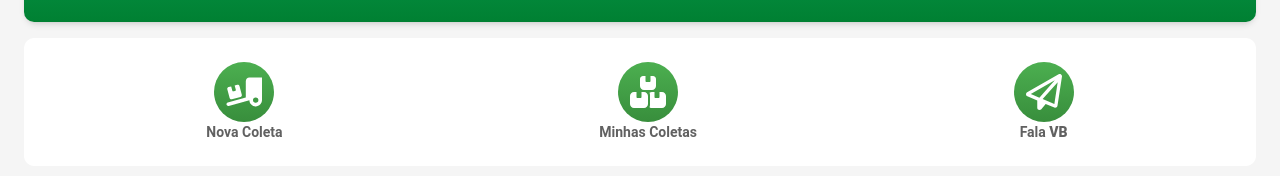
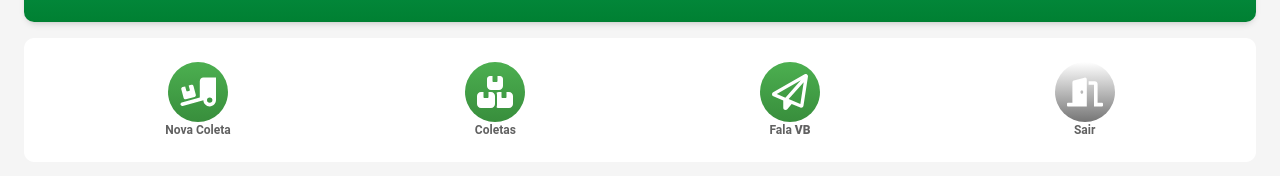
Before and after one commit to luancostar/portal_cliente, a React (Vite) app: page /home in a window 1280 px wide. Shown: the part 158-334 px from the top of the page. Built offline with nearby package versions, Linux system fonts and the light colour scheme; no server answers.

Commit message:
Update portal do cliente

```diff
--- a/src/components/Track/index.tsx
+++ b/src/components/Track/index.tsx
@@ -2,6 +2,7 @@ import {
   Card,
   CardBody,
 } from "@material-tailwind/react";
+import { FaDoorOpen } from "react-icons/fa";
 import { FaTruckRampBox, FaBoxesStacked, FaRegPaperPlane } from "react-icons/fa6";
 import { Link } from "react-router-dom";
 
@@ -24,7 +25,7 @@ export default function TrackTurn() {
             >
               <FaTruckRampBox className="text-6xl p-3 text-white group-hover:text-green-500" />
             </div>
-            <label className="text-sm font-bold text-center">Nova Coleta</label>
+            <label className="text-xs font-bold text-center">Nova Coleta</label>
           </Link>
         </div>
 
@@ -40,7 +41,7 @@ export default function TrackTurn() {
               >
                 <FaBoxesStacked className="text-6xl p-3 text-white group-hover:text-green-500" />
               </div>
-              <label className="text-sm font-bold text-center">Minhas Coletas</label>
+              <label className="text-xs font-bold text-center"> Coletas</label>
             </Link>
           </div>
 
@@ -55,10 +56,24 @@ export default function TrackTurn() {
               >
                 <FaRegPaperPlane className="text-6xl p-3 text-white group-hover:text-green-500" />
               </div>
-              <label className="text-sm font-bold text-center">Fala <strong>VB</strong></label>
+              <label className="text-xs font-bold text-center">Fala <strong>VB</strong></label>
+            </Link>
+          </div>
+          <div className="grid justify-items-center">
+            <Link to="/support" className="flex flex-col items-center group">
+              <div
+                style={{
+                  borderRadius: "100%",
+                }}
+                className="w-fit cursor-pointer bg-gradient-to-b from-white to-gray-600 group-hover:from-white group-hover:to-white group-hover:border group-hover:border-green-500 transform transition-transform duration-200 group-hover:scale-95"
+              >
+                <FaDoorOpen className="text-6xl p-3 text-white group-hover:text-green-500" />
+              </div>
+              <label className="text-xs font-bold text-center">Sair </label>
             </Link>
           </div>
         </div>
+
       </CardBody>
     </Card>
   );
```
